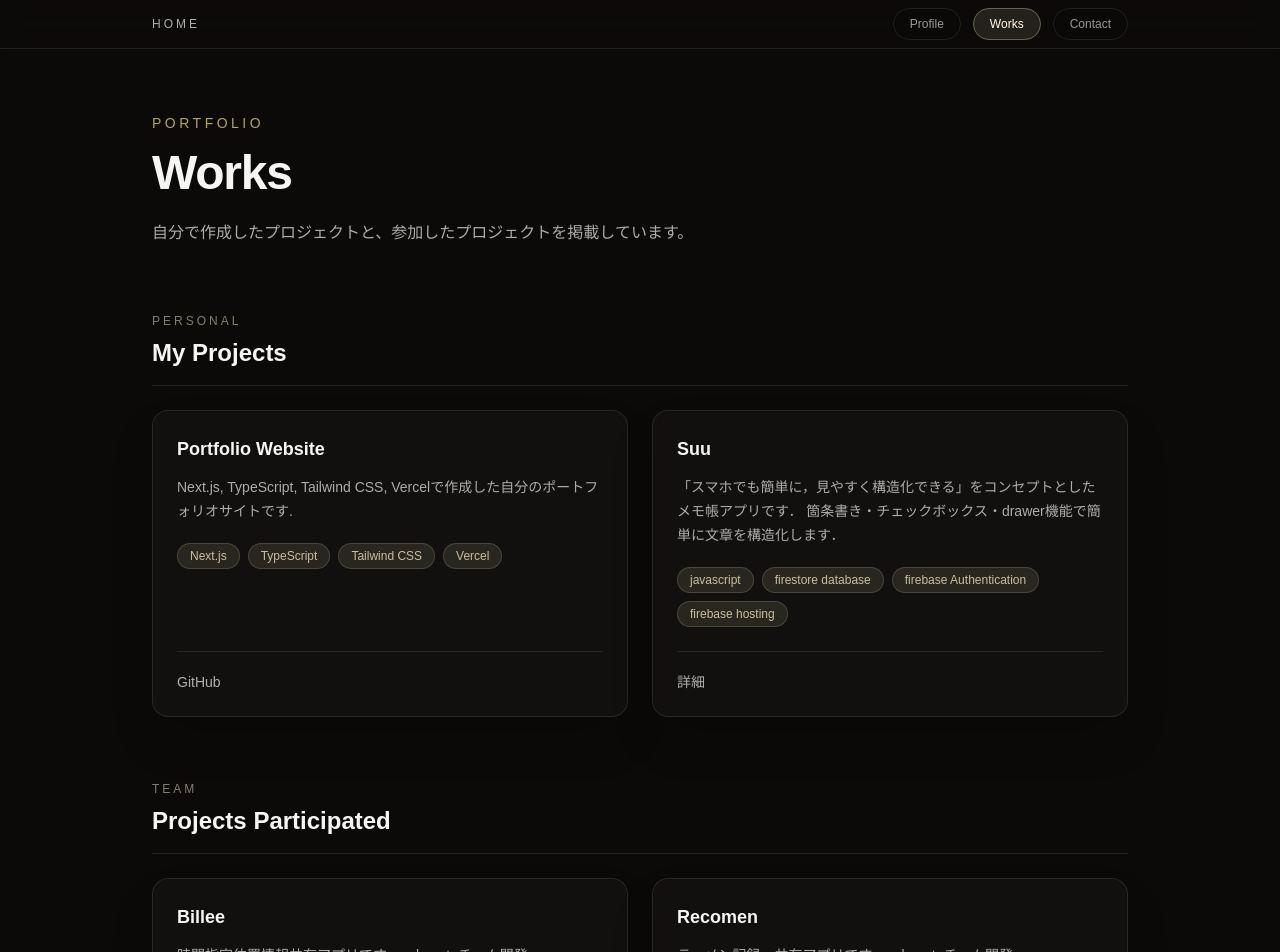
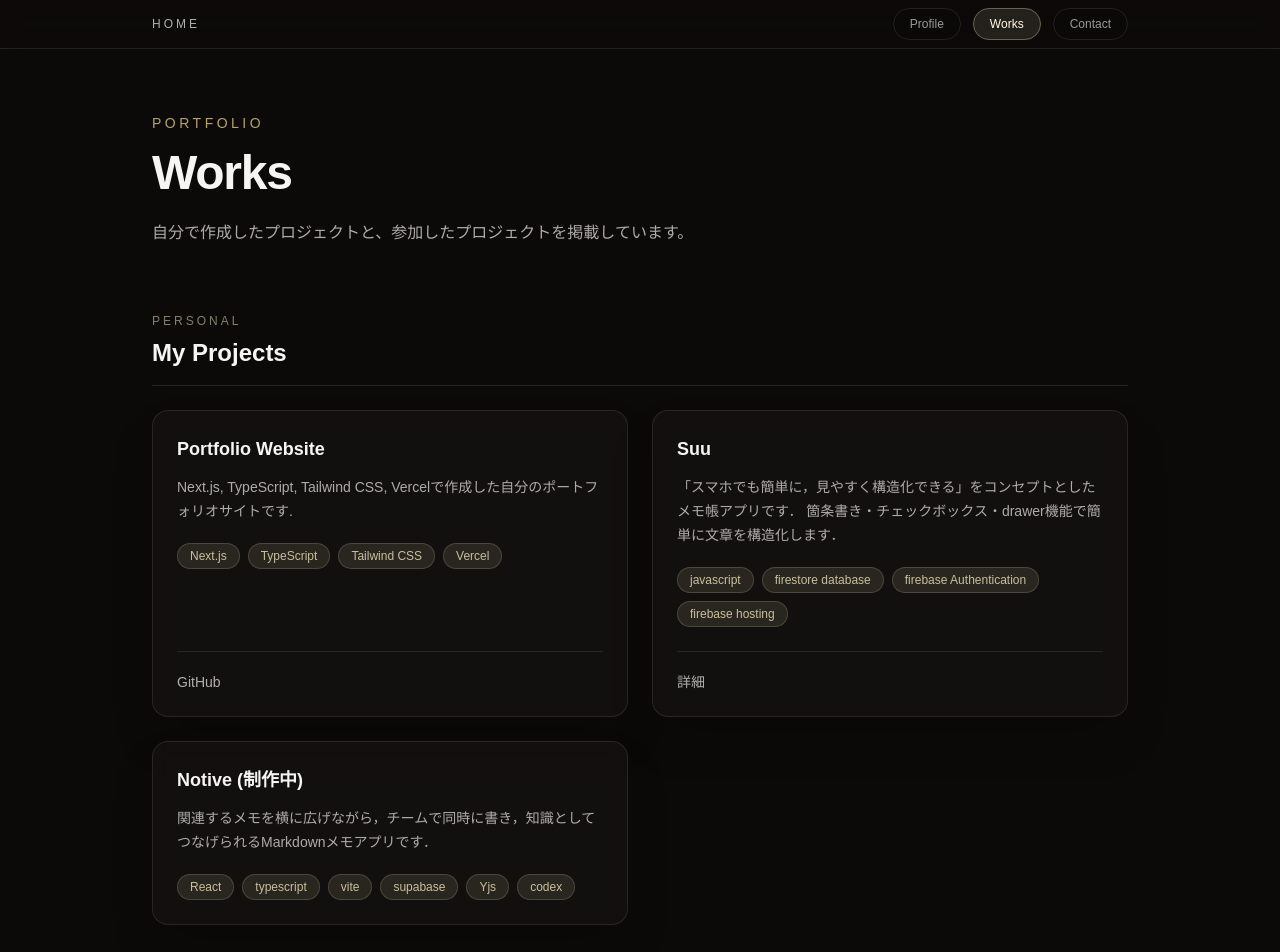
Before and after one commit to rikutota/my-portfolio, a Next.js app: page /works in a window 1280 px wide. Shown: the top 952 px of the page. Built offline with nearby package versions, Linux system fonts and the light colour scheme.

Commit message:
feat: myProjectsに「Notive」を追加

```diff
--- a/src/data/works.ts
+++ b/src/data/works.ts
@@ -12,6 +12,12 @@ export const myProjects = [
       "「スマホでも簡単に，見やすく構造化できる」をコンセプトとしたメモ帳アプリです．\n 箇条書き・チェックボックス・drawer機能で簡単に文章を構造化します．",
     technologies: ["javascript", "firestore database ", "firebase Authentication", "firebase hosting"],
     webUrl: "https://suu-memoapp.web.app",
+  },
+    {
+    title: "Notive (制作中)",
+    description:
+      "関連するメモを横に広げながら，チームで同時に書き，知識としてつなげられるMarkdownメモアプリです．",
+    technologies: ["React", "typescript", "vite", "supabase", "Yjs", "codex"],
   },
 ];
 
```
